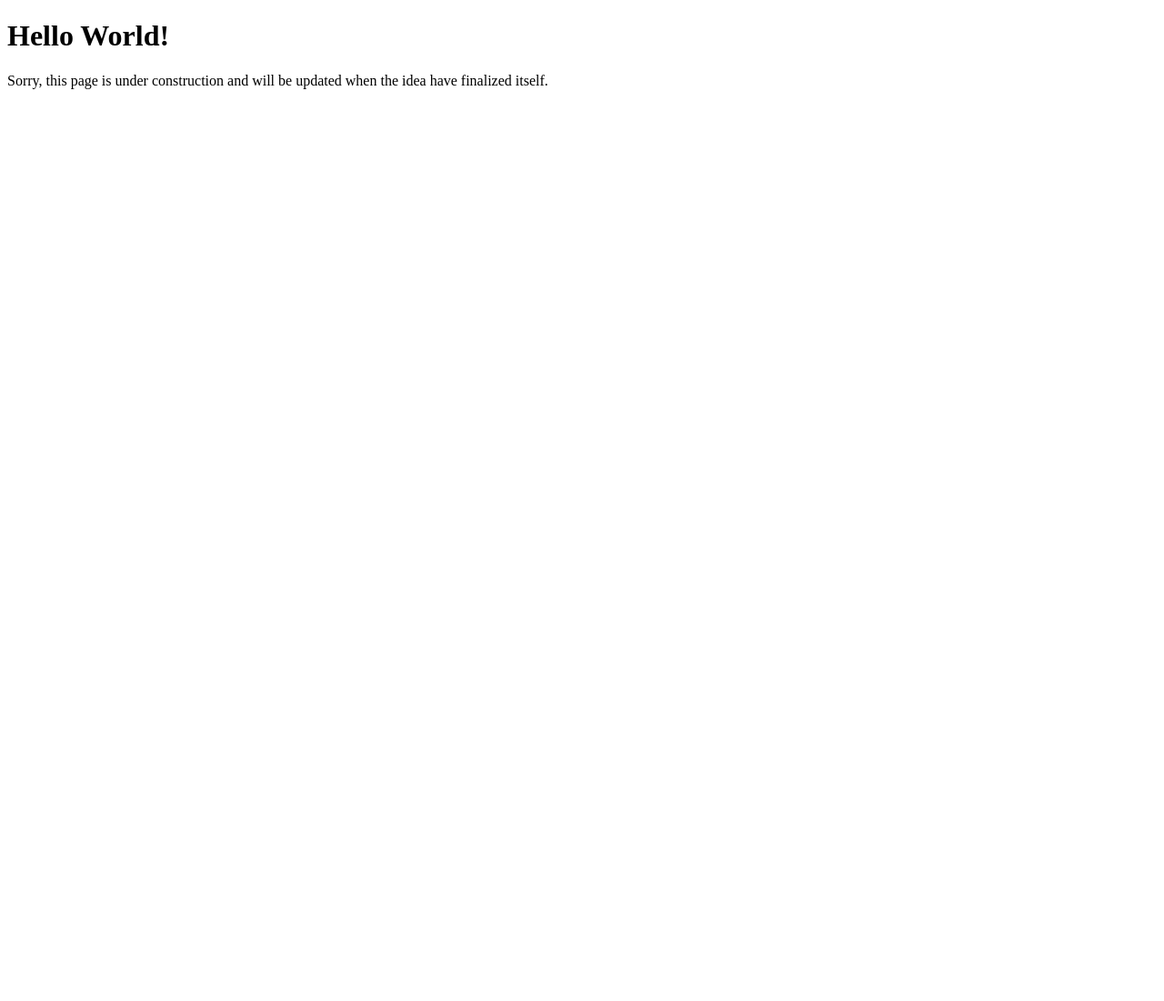
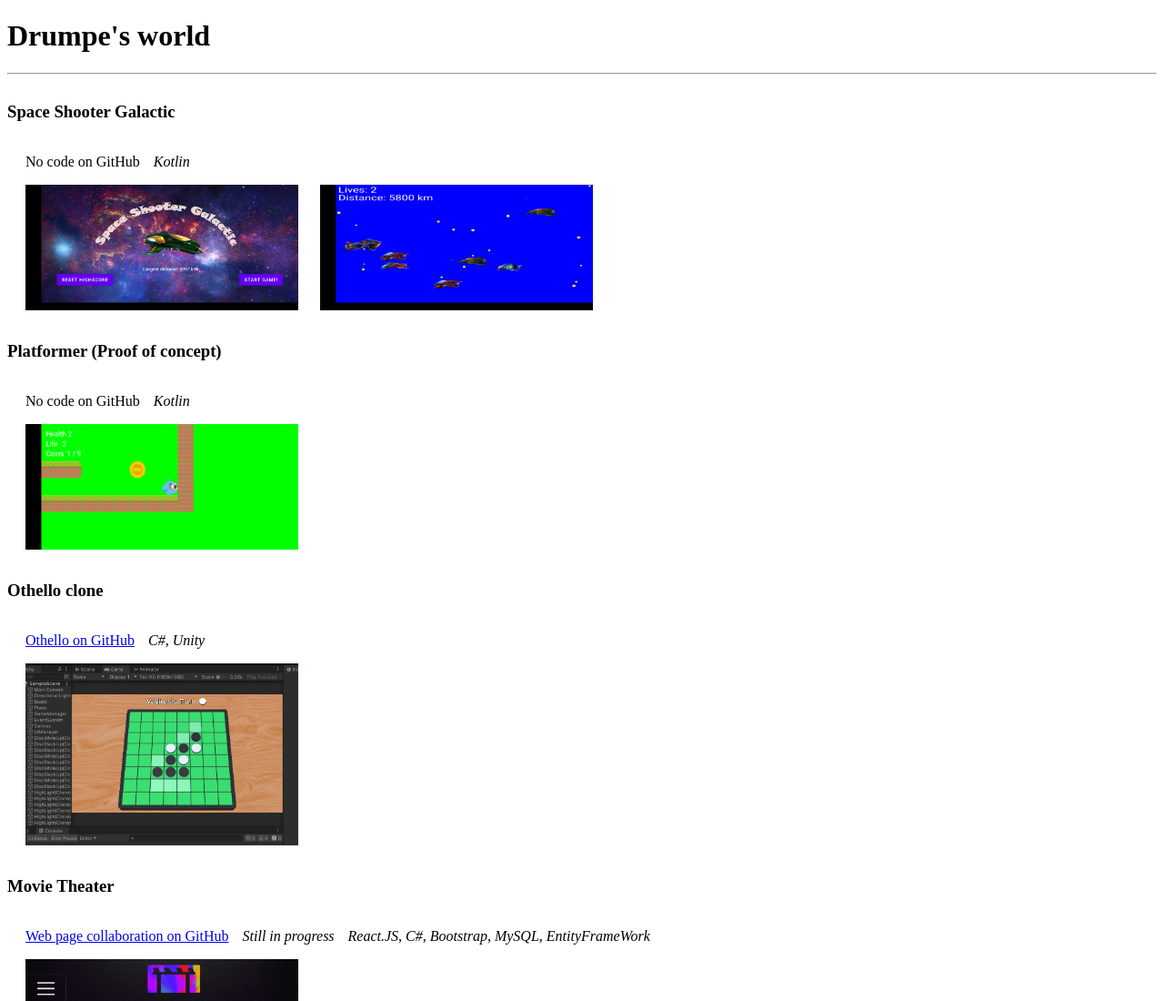
Before and after one commit to Drumpe/Drumpe.github.io, a plain HTML site: page index.html in a window 1280 px wide. Shown: the top 1100 px of the page at 91% size. Before the commit the page ends 800 px from the top, so only its background shows below. Drawn offline with Linux system fonts and the light colour scheme.

Commit message:
Some projects added

```diff
--- a/index.html
+++ b/index.html
@@ -1,11 +1,63 @@
 <!DOCTYPE html>
 <html lang="en">
-    <head>
-        <title>Drumpe</title>
-    </head>
-    <body>
-        <h1>Hello World!</h1>
 
-       Sorry, this page is under construction and will be updated when the idea have finalized itself.
-    </body>
+<head>
+    <meta charset="UTF-8">
+    <meta name="viewport" content="width=device-width, initial-scale=1.0">
+    <style>
+        #info {
+            display: flex;
+            gap: 15px;
+            margin-left: 20px;
+        }
+
+        h3 {
+            margin-top: 30px;
+        }
+
+        img {
+            margin-left: 20px;
+            width: 300px;
+        }
+    </style>
+    <title>Drumpe</title>
+</head>
+
+<body>
+    <h1>Drumpe's world</h1>
+    <hr />
+    <h3>Space Shooter Galactic</h3>
+    <div id="info">
+        <p>No code on GitHub</p>
+        <p><i>Kotlin</i></p>
+    </div>
+    <img src="images/SpaceShooterGalacticStart.png" alt="Start Screen">
+    <img src="images/SpaceShooterGalacticPlay.png" alt="Game Play">
+
+    <h3>Platformer (Proof of concept)</h3>
+    <div id="info">
+        <p>No code on GitHub</p>
+        <p><i>Kotlin</i></p>
+    </div>
+    <img src="images/Platformer.png" alt="Platformer">
+
+    <h3>Othello clone</h3>
+    <div id="info">
+        <p><a href="https://github.com/Drumpe/Othello">Othello on GitHub</a></p>
+        <p><i>C#, Unity</i></p>
+    </div>
+    <img src="images/OthelloDevelopment.png" alt="Othello development">
+
+    <h3>Movie Theater</h3>
+    <div id="info">
+        <p><a href="https://github.com/Drumpe/Grupp1-Filmvisarna">Web page collaboration on GitHub</a></p> <p><em>Still in progress</em></p>
+        <p><i>React.JS, C#, Bootstrap, MySQL, EntityFrameWork</i></p>
+    </div>
+    <img src="images/MovieTheaterMobile.png" alt="React development" sizes="fit">
+    <img src="images/MovieTheaterWide.png" alt="React development" >
+
+    <h3><em>More to be added soonish</em></h3>
+    <h3><em>Maybe I will do some styling as well</em></h3>
+</body>
+
 </html>
```
Also changed, not shown: images/MovieTheaterMobile.png (added), images/OthelloDevelopment.png (added), images/Platformer.png (added), images/SpaceShooterGalacticPlay.png (added), images/SpaceShooterGalacticStart.png (added), 1 other file.
